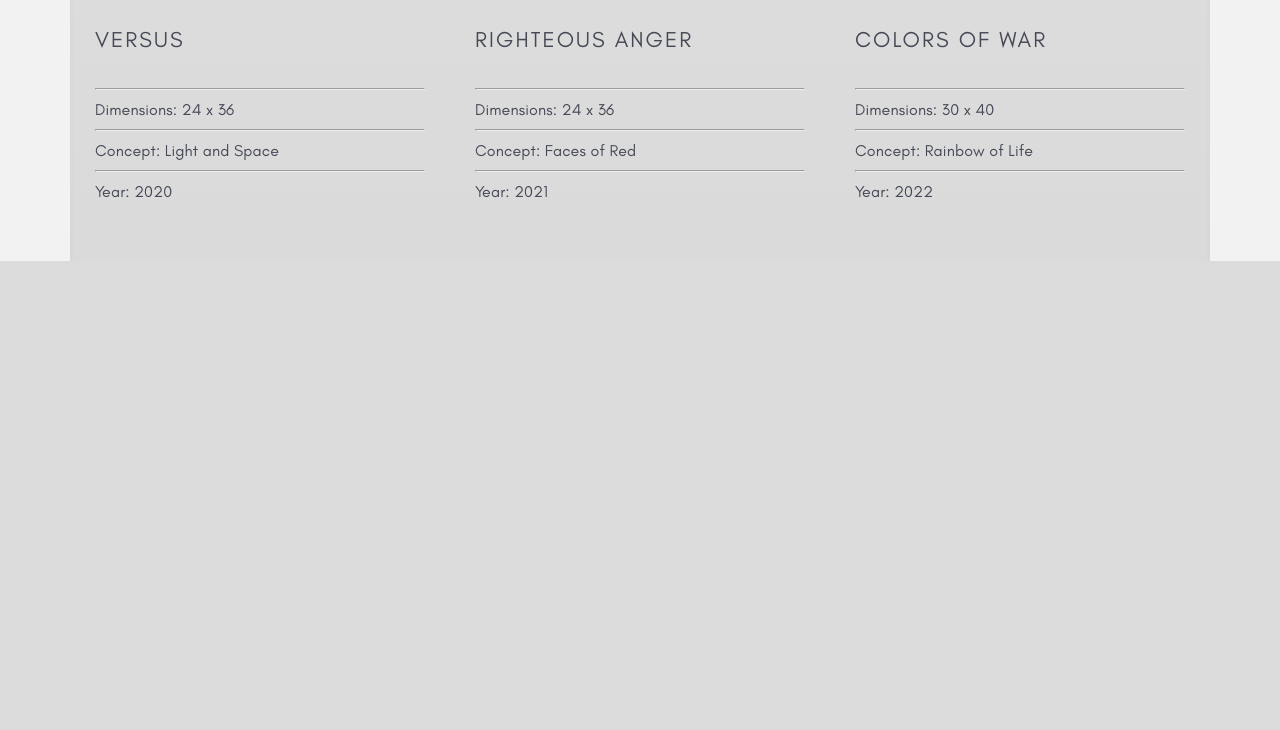
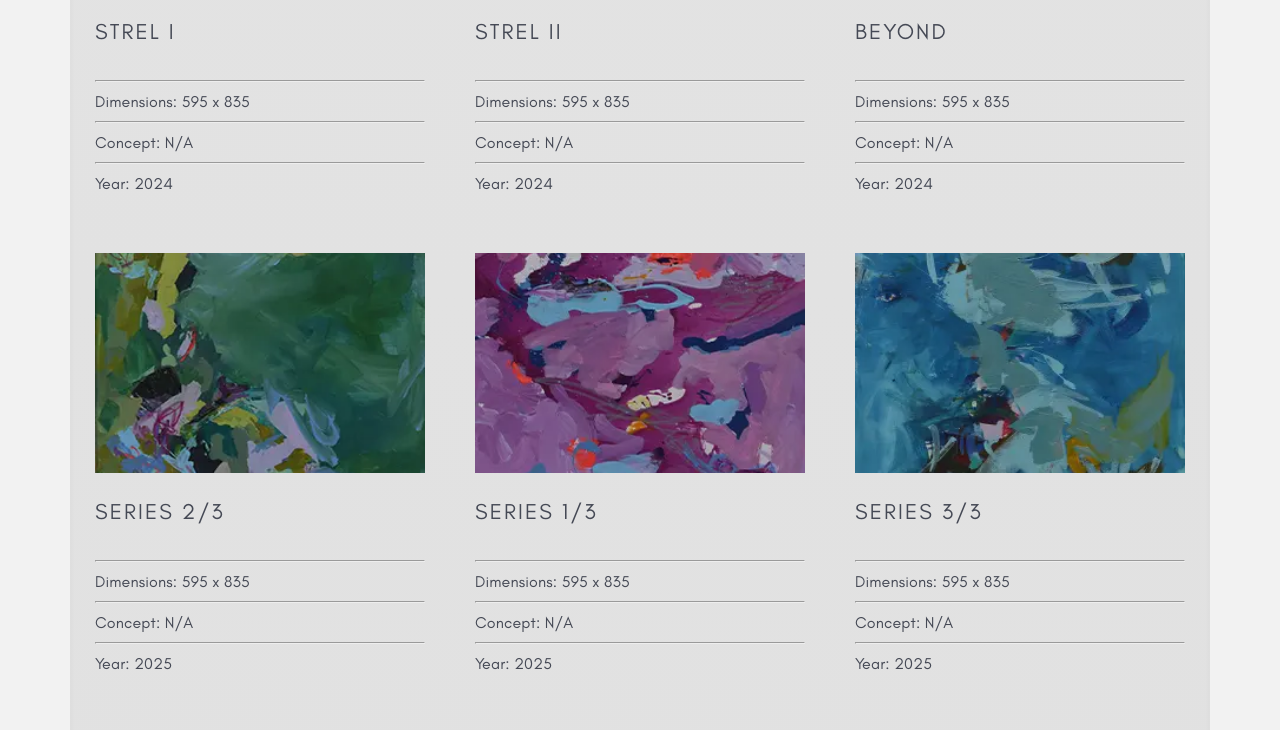
Before and after one commit to QuadeDuToit/tarrynmanley.com, a PHP site: page /gallery.html in a window 1280 px wide. Shown: the part 902-1632 px from the top of the page. Before the commit the page ends 1163 px from the top, so only its background shows below. Run offline with PHP 8.4, Linux system fonts and the light colour scheme; grey boxes labelled with a size stand in for pictures from a placeholder-image service; some libraries are stand-ins or nearby versions.

Commit message:
iamge sizing

```diff
--- a/assets/js/main.js
+++ b/assets/js/main.js
@@ -6,6 +6,7 @@
 		this.elSitu = document.getElementById('situ');
 		this.elSituMdl = document.getElementById('mdl-situ');
 		this.elGalleryFeatured = document.getElementById('galleryFeatured');
+		this.elGalleryAll = document.getElementById('galleryAll');
 
 		this.gallery = [];
 
@@ -45,6 +46,7 @@
 		if (featuredGalleyItems.length > 0) {
 			this.loadFeaturedGalleryItems();
 		}
+		this.loadAllGalleryItems();
 	}
 
 	async loadGallery() {
@@ -70,7 +72,9 @@
 		return this.gallery.filter(item => item.featured).slice(0, 3);
 	}
 
-		craftGalleryCard(item) {
+
+
+	craftGalleryCard(item) {
 		return `
     <div class="col-4 gallery-card">
       <div class="img">
@@ -89,10 +93,19 @@
 
 	loadFeaturedGalleryItems() {
 		const items = this.featuredGalleryItems().map(item => this.craftGalleryCard(item)).join('');
+		if(this.elGalleryFeatured) {
 		this.elGalleryFeatured.innerHTML = items;
+		}
 	}
 
-
+	loadAllGalleryItems()
+	{
+		const items = this.gallery.map(item => this.craftGalleryCard(item)).join('');
+		if(this.elGalleryAll)
+		{
+this.elGalleryAll.innerHTML = items;
+		}
+	}
 
 
 	showSituSelection() {
--- a/assets/styles/main.css
+++ b/assets/styles/main.css
@@ -2677,10 +2677,20 @@
   padding: 25px 0;
   text-transform: uppercase;
 }
+#gallery .gallery-card .img {
+  width: 100%;
+  height: 220px;
+  overflow: hidden;
+  display: flex;
+  align-items: center;
+  justify-content: center;
+}
 #gallery .gallery-card .img img {
+  width: 100%;
   height: 220px;
-  background-position: center;
-  background-size: cover;
+  object-fit: cover;
+  object-position: center;
+  display: block;
 }
 #gallery .gallery-card hr {
   margin: 10px 0;
--- a/assets/styles/sections/landing/gallery.scss
+++ b/assets/styles/sections/landing/gallery.scss
@@ -20,10 +20,21 @@
 			text-transform: uppercase;
 		}
 
+		.img {
+			width: 100%;
+			height: 220px;
+			overflow: hidden;
+			display: flex;
+			align-items: center;
+			justify-content: center;
+		}
+
 		.img img {
+			width: 100%;
 			height: 220px;
-			background-position: center;
-			background-size: cover;
+			object-fit: cover; // may want to change this
+			object-position: center;
+			display: block;
 		}
 
 		hr {
--- a/gallery.html
+++ b/gallery.html
@@ -31,7 +31,7 @@
 			</div>
 		</div>
 
-		<div class="row">
+		<div id="galleryAll" class="row">
 			<div class="col-4 gallery-card">
 				<div class="img">
 					<img src="https://placehold.co/320x230/000000/FFF" />
@@ -148,6 +148,8 @@
 
 		</div>
 	</section>
+	<script src="./assets/js/main.js"></script>
+
 </body>
 
 </html>
```
Also changed, not shown: 1 other file.
